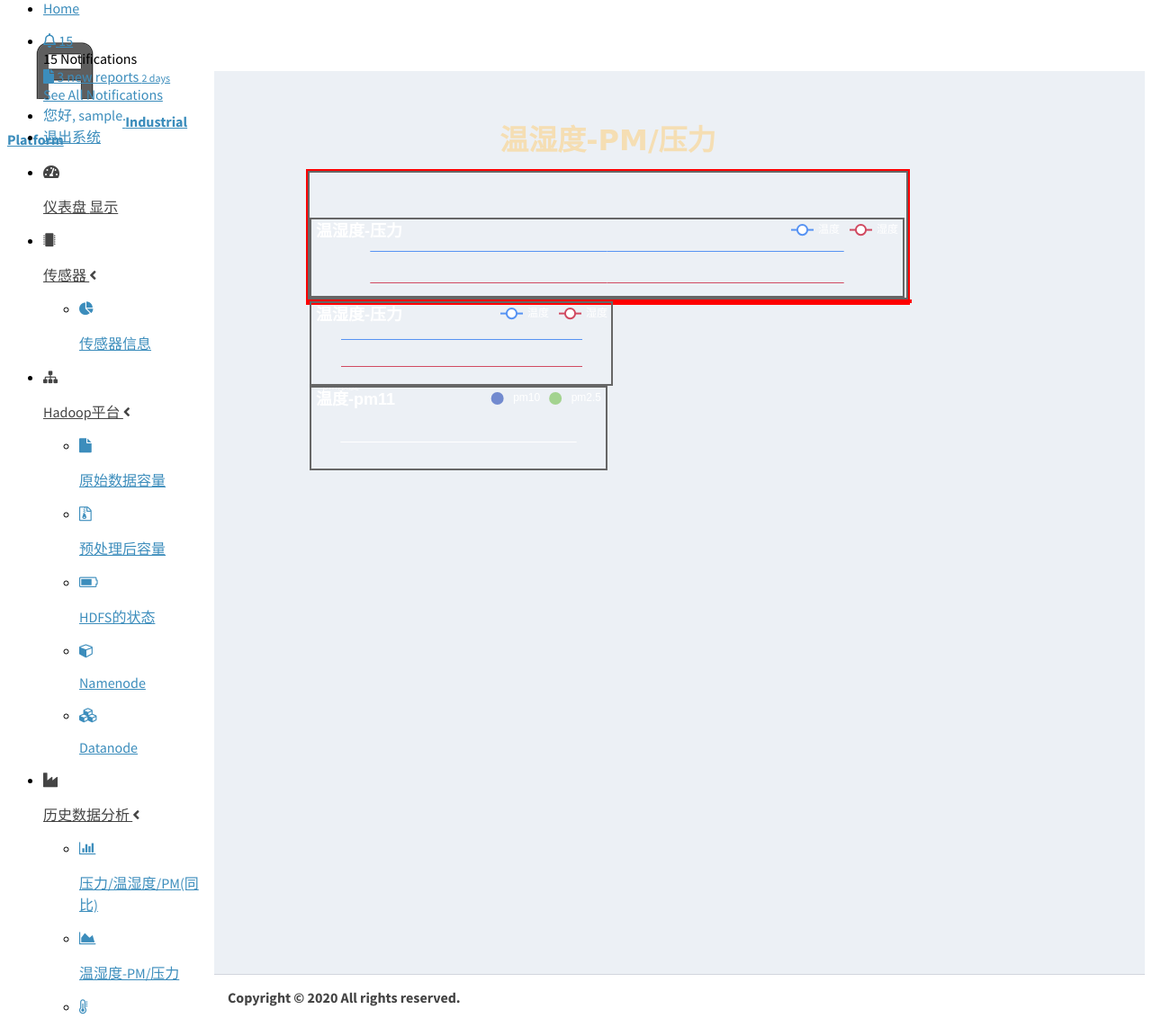
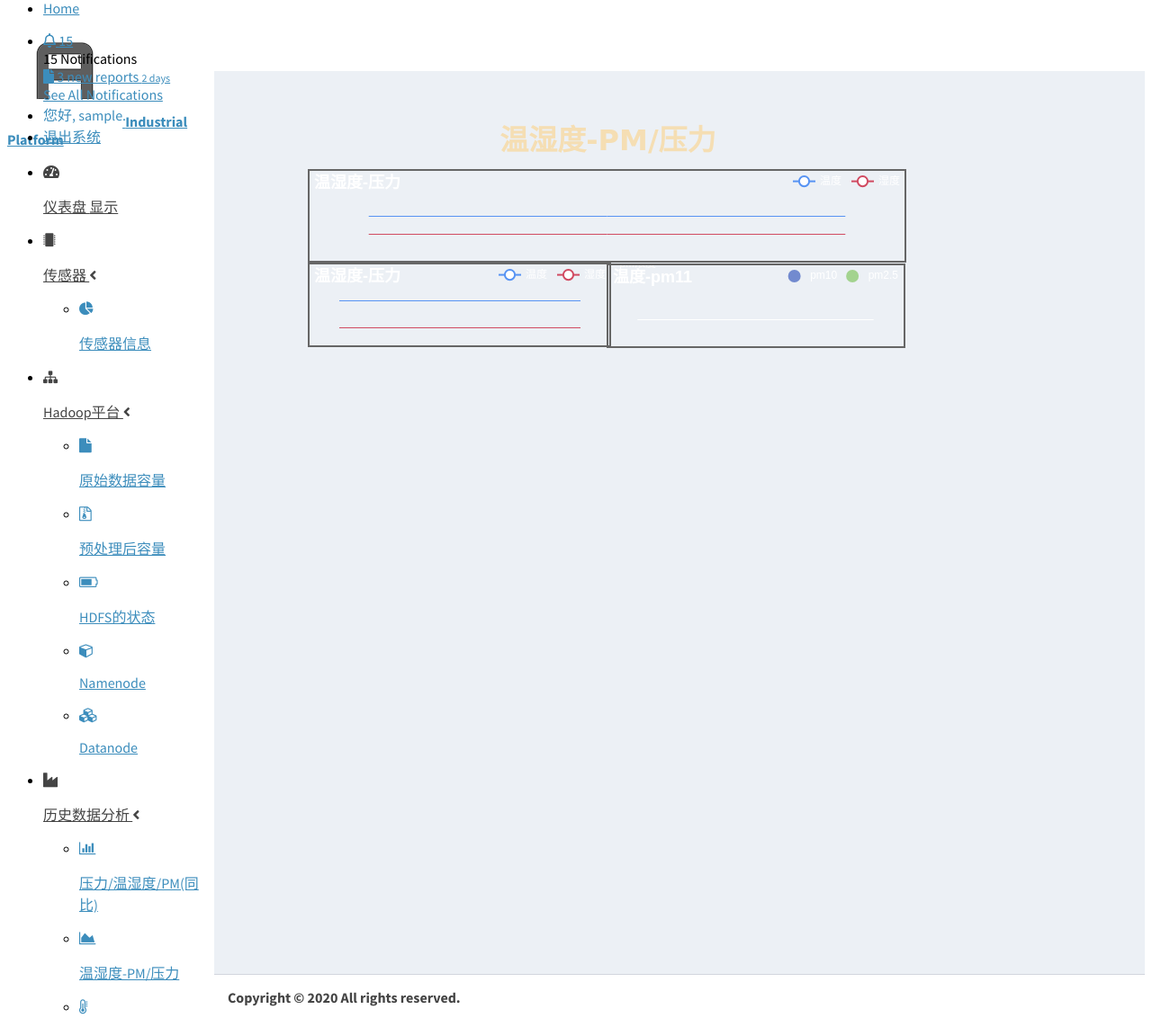
Before and after one commit to wht-dd/gongyedata, a Django app: page /PTH_PM/ in a window 1280 px wide. Shown: the part 45-1187 px from the top of the page at 90% size. Run offline with Django 3.2, Linux system fonts and the light colour scheme; the visitor is signed in with stand-in values (Sample User, id 1); data that the repository does not hold is empty; some libraries are stand-ins or nearby versions.

Commit message:
去除红色框线，样式微调，all echarts 画线颜色更改为更明亮的红色(#ff0002)

```diff
--- a/Industrial_Logs/templates/Industrial_Logs/PTH_PM.html
+++ b/Industrial_Logs/templates/Industrial_Logs/PTH_PM.html
@@ -6,25 +6,25 @@
 
       <div id="back" class="main">
         <h1>温湿度-PM/压力</h1>
-        <div style="border:2px solid red;" id="all"   class="chart-container">
-            <div style="border:2px solid #666;height: 60%;margin:0px" id="PTH1"  class="chart-container" name="box">
+        <div id="all"   class="chart-container">
+            <div style="height: 60%;margin:0px" id="PTH1"  class="chart-container" name="box">
 {#                <button style="float:right; margin:10px 30px 0px 15px; color:white;display:inline-block; height:30px; background: #0e5b44;border-radius: 10px;" onclick="showP(1)">湿度</button>#}
 {#                <button style="float:right;  margin:10px 5px 0px 15px; color:white; display:inline-block; height:30px; background: #0e5b44;border-radius: 10px" onclick="showP(0)">温度</button>#}
-                <div style="margin: 50px 0px 0px 0px; border:2px solid #666; width:99%;height: 85%;" id="P_TH_0"  class="chart-container" name="boxP">温度/压力</div>
-                <div style="margin: 50px 0px 0px 0px; border:2px solid #666; width:99%;height: 85%;display: none" id="P_TH_1"  class="chart-container"name="boxP">湿度/压力</div>
+                <div style="margin: 0px 0px 0px 0px; border:2px solid #666; width:99%;height: 100%;" id="P_TH_0"  class="chart-container" name="boxP">温度/压力</div>
+{#                <div style="margin: 0px 0px 0px 0px; border:2px solid #666; width:99%;height: 85%;display: none" id="P_TH_1"  class="chart-container"name="boxP">湿度/压力</div>#}
             </div>
 
             <div style="border:2px solid #666;height: 60%;margin:0px; display:none" id="PTH2"  class="chart-container" name="box">
 {#                <button style="float:right; margin:10px 30px 0px 15px; color:white;display:inline-block; height:30px; background: #0e5b44;border-radius: 10px;" onclick="showPM(1)">湿度</button>#}
 {#                <button style="float:right;  margin:10px 5px 0px 15px; color:white; display:inline-block; height:30px; background: #0e5b44;border-radius: 10px" onclick="showPM(0)">温度</button>#}
-                <div style="margin: 50px 0px 0px 0px; border:2px solid #666; width:99%;height: 85%;" id="PTH_PM_0"  class="chart-container" name="boxPM">温度/PM</div>
-                <div style="margin: 50px 0px 0px 0px; border:2px solid #666; width:99%;height: 85%;display:none" id="PTH_PM_1"  class="chart-container" name="boxPM">湿度/PM</div>
+                <div style="margin: 0px 0px 0px 0px; border:2px solid #666; width:99%;height: 85%;" id="PTH_PM_0"  class="chart-container" name="boxPM">温度/PM</div>
+                <div style="margin: 0px 0px 0px 0px; border:2px solid #666; width:99%;height: 85%;display:none" id="PTH_PM_1"  class="chart-container" name="boxPM">湿度/PM</div>
             </div>
 
 
-            <div style="border:2px solid red;width:100%; height: 40%;margin:0px" id="PTH"  class="chart-container" >
-                 <div style="border:2px solid #666; width:50%;height: 90%;float:left;margin:0px" id="P_TH_11"  class="chart-container" onclick="show(1)"></div>
-                <div style="border:2px solid #666; width:49%;height: 90%;float:left;margin:0px" id="PTH_PM_11"  class="chart-container" onclick="show(2)"></div>
+            <div style="width:100%; height: 40%;margin:0px" id="PTH"  class="chart-container" >
+                 <div style="border:2px solid #666; width:50%;height: 90%;float:left;margin-right:0px" id="P_TH_11"  class="chart-container" onclick="show(1)"></div>
+                <div style="border:2px solid #666; width:49%;height: 90%;float:left;margin:1px 0px 0px -5px;" id="PTH_PM_11"  class="chart-container" onclick="show(2)"></div>
             </div>
 {#            <div style="border:2px solid #666;width:40%;height: 80%;float:left" id="PTH_PM_2"  class="chart-container"></div>#}
         </div>
--- a/static/dist/js/OtherCharts.js
+++ b/static/dist/js/OtherCharts.js
@@ -158,7 +158,7 @@ function realTemAndHum_data(data) {
 						large: false,
                         effect: { show: false },
                         itemStyle:{
-                                        color:'red'
+                                        color:'#ff0002'
                                         },
 						data :
 						(function(){
--- a/static/dist/js/P_TH.js
+++ b/static/dist/js/P_TH.js
@@ -32,7 +32,7 @@ function showQuarter1T(data) {
             },
             axisPointer: {
                 label: {
-                    color:'red',
+                    color:'#ff0002',
                     formatter: function (params) {
                         return '时间：  ' + params.value;
                     }
@@ -55,7 +55,7 @@ function showQuarter1T(data) {
                 },
                 axisPointer: {
                     label: {
-                        color:'red',
+                        color:'#ff0002',
                         formatter: function (params) {
                             return '温度：  ' + params.value;
                         }
@@ -114,7 +114,7 @@ function showQuarter1H(data) {
             },
                 axisPointer: {
                 label: {
-                    color:'red',
+                    color:'#ff0002',
                     formatter: function (params) {
                         return '时间：  ' + params.value;
                     }
@@ -137,7 +137,7 @@ function showQuarter1H(data) {
             },
             axisPointer: {
                 label: {
-                    color:'red',
+                    color:'#ff0002',
                     formatter: function (params) {
                         return '湿度：  ' + params.value;
                     }
@@ -194,7 +194,7 @@ function showQuarter1P(data) {
             },
             axisPointer: {
                 label: {
-                    color:'red',
+                    color:'#ff0002',
                     formatter: function (params) {
                         return '时间：  ' + params.value;
                     }
@@ -217,7 +217,7 @@ function showQuarter1P(data) {
             },
             axisPointer: {
                 label: {
-                    color:'red',
+                    color:'#ff0002',
                     formatter: function (params) {
                         return '压力：  ' + params.value;
                     }
@@ -273,7 +273,7 @@ function showQuarter1PM(data) {
             },
                 axisPointer: {
                 label: {
-                    color:'red',
+                    color:'#ff0002',
                     formatter: function (params) {
                         return '时间：  ' + params.value;
                     }
@@ -296,7 +296,7 @@ function showQuarter1PM(data) {
             },
             axisPointer: {
                 label: {
-                    color:'red',
+                    color:'#ff0002',
                     formatter: function (params) {
                         return 'PM10：  ' + params.value;
                     }
@@ -353,7 +353,7 @@ function showQuarter2T(data) {
             },
                 axisPointer: {
                 label: {
-                    color:'red',
+                    color:'#ff0002',
                     formatter: function (params) {
                         return '时间：  ' + params.value;
                     }
@@ -376,7 +376,7 @@ function showQuarter2T(data) {
             },
             axisPointer: {
                 label: {
-                    color:'red',
+                    color:'#ff0002',
                     formatter: function (params) {
                         return '温度：  ' + params.value;
                     }
@@ -432,7 +432,7 @@ function showQuarter2H(data) {
             },
                 axisPointer: {
                 label: {
-                    color:'red',
+                    color:'#ff0002',
                     formatter: function (params) {
                         return '时间：  ' + params.value;
                     }
@@ -455,7 +455,7 @@ function showQuarter2H(data) {
             },
             axisPointer: {
                 label: {
-                    color:'red',
+                    color:'#ff0002',
                     formatter: function (params) {
                         return '湿度：  ' + params.value;
                     }
@@ -512,7 +512,7 @@ function showQuarter2P(data) {
             },
                 axisPointer: {
                 label: {
-                    color:'red',
+                    color:'#ff0002',
                     formatter: function (params) {
                         return '时间：  ' + params.value;
                     }
@@ -535,7 +535,7 @@ function showQuarter2P(data) {
             },
             axisPointer: {
                 label: {
-                    color:'red',
+                    color:'#ff0002',
                     formatter: function (params) {
                         return '压力：  ' + params.value;
                     }
@@ -591,7 +591,7 @@ function showQuarter2PM(data) {
             },
                 axisPointer: {
                 label: {
-                    color:'red',
+                    color:'#ff0002',
                     formatter: function (params) {
                         return '时间：  ' + params.value;
                     }
@@ -614,7 +614,7 @@ function showQuarter2PM(data) {
             },
             axisPointer: {
                 label: {
-                    color:'red',
+                    color:'#ff0002',
                     formatter: function (params) {
                         return 'PM10：  ' + params.value;
                     }
@@ -671,7 +671,7 @@ function showQuarter3T(data) {
             },
                 axisPointer: {
                 label: {
-                    color:'red',
+                    color:'#ff0002',
                     formatter: function (params) {
                         return '时间：  ' + params.value;
                     }
@@ -694,7 +694,7 @@ function showQuarter3T(data) {
             },
             axisPointer: {
                 label: {
-                    color:'red',
+                    color:'#ff0002',
                     formatter: function (params) {
                         return '温度：  ' + params.value;
                     }
@@ -750,7 +750,7 @@ function showQuarter3H(data) {
             },
                 axisPointer: {
                 label: {
-                    color:'red',
+                    color:'#ff0002',
                     formatter: function (params) {
                         return '时间：  ' + params.value;
                     }
@@ -773,7 +773,7 @@ function showQuarter3H(data) {
             },
             axisPointer: {
                 label: {
-                    color:'red',
+                    color:'#ff0002',
                     formatter: function (params) {
                         return '湿度：  ' + params.value;
                     }
@@ -830,7 +830,7 @@ function showQuarter3P(data) {
             },
                 axisPointer: {
                 label: {
-                    color:'red',
+                    color:'#ff0002',
                     formatter: function (params) {
                         return '时间：  ' + params.value;
                     }
@@ -853,7 +853,7 @@ function showQuarter3P(data) {
             },
             axisPointer: {
                 label: {
-                    color:'red',
+                    color:'#ff0002',
                     formatter: function (params) {
                         return '压力：  ' + params.value;
                     }
@@ -909,7 +909,7 @@ function showQuarter3PM(data) {
             },
                 axisPointer: {
                 label: {
-                    color:'red',
+                    color:'#ff0002',
                     formatter: function (params) {
                         return '时间：  ' + params.value;
                     }
@@ -932,7 +932,7 @@ function showQuarter3PM(data) {
             },
             axisPointer: {
                 label: {
-                    color:'red',
+                    color:'#ff0002',
                     formatter: function (params) {
                         return 'PM10：  ' + params.value;
                     }
@@ -989,7 +989,7 @@ function showQuarter4T(data) {
             },
                 axisPointer: {
                 label: {
-                    color:'red',
+                    color:'#ff0002',
                     formatter: function (params) {
                         return '时间：  ' + params.value;
                     }
@@ -1012,7 +1012,7 @@ function showQuarter4T(data) {
             },
             axisPointer: {
                 label: {
-                    color:'red',
+                    color:'#ff0002',
                     formatter: function (params) {
                         return '温度：  ' + params.value;
                     }
@@ -1068,7 +1068,7 @@ function showQuarter4H(data) {
             },
                axisPointer: {
                 label: {
-                    color:'red',
+                    color:'#ff0002',
                     formatter: function (params) {
                         return '时间：  ' + params.value;
                     }
@@ -1091,7 +1091,7 @@ function showQuarter4H(data) {
             },
             axisPointer: {
                 label: {
-                    color:'red',
+                    color:'#ff0002',
                     formatter: function (params) {
                         return '湿度：  ' + params.value;
                     }
@@ -1148,7 +1148,7 @@ function showQuarter4P(data) {
                 },
                 axisPointer: {
                 label: {
-                    color:'red',
+                    color:'#ff0002',
                     formatter: function (params) {
                         return '时间：  ' + params.value;
                     }
@@ -1171,7 +1171,7 @@ function showQuarter4P(data) {
             },
             axisPointer: {
                 label: {
-                    color:'red',
+                    color:'#ff0002',
                     formatter: function (params) {
                         return '压力：  ' + params.value;
                     }
@@ -1227,7 +1227,7 @@ function showQuarter4PM(data) {
             },
                 axisPointer: {
                 label: {
-                    color:'red',
+                    color:'#ff0002',
                     formatter: function (params) {
                         return '时间：  ' + params.value;
                     }
@@ -1250,7 +1250,7 @@ function showQuarter4PM(data) {
             },
             axisPointer: {
                 label: {
-                    color:'red',
+                    color:'#ff0002',
                     formatter: function (params) {
                         return 'PM10：  ' + params.value;
                     }
```
Also changed, not shown: Industrial_Logs/templates/Industrial_Logs/BME280.html (+14 -14 lines), Industrial_Logs/templates/Industrial_Logs/P_TH.html (+6 -6 lines), Industrial_Logs/templates/Industrial_Logs/hadoop_info.html (+7 -7 lines), static/dist/js/bme280.js (+24 -24 lines).
